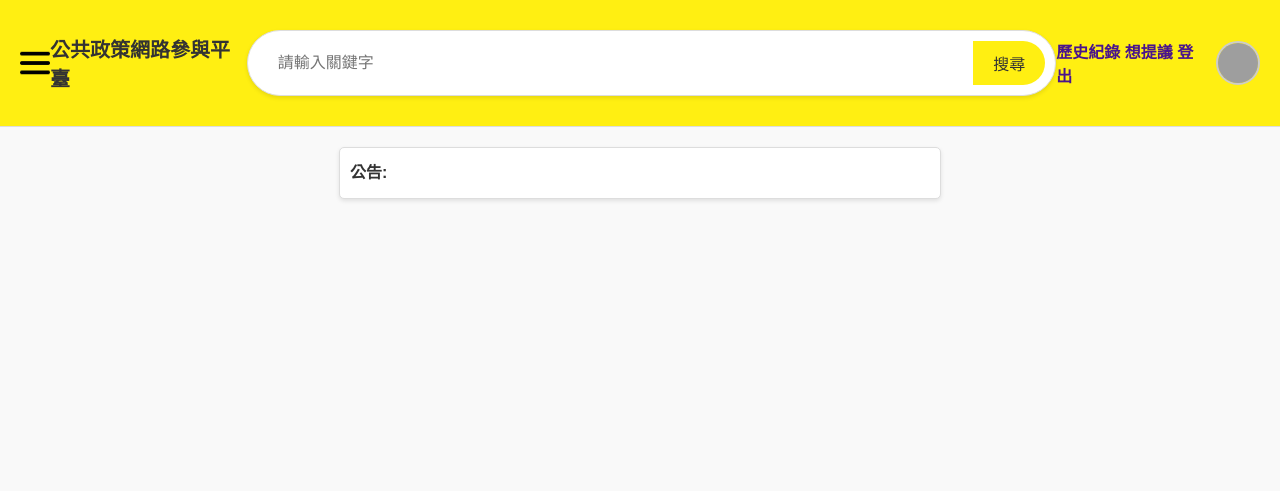
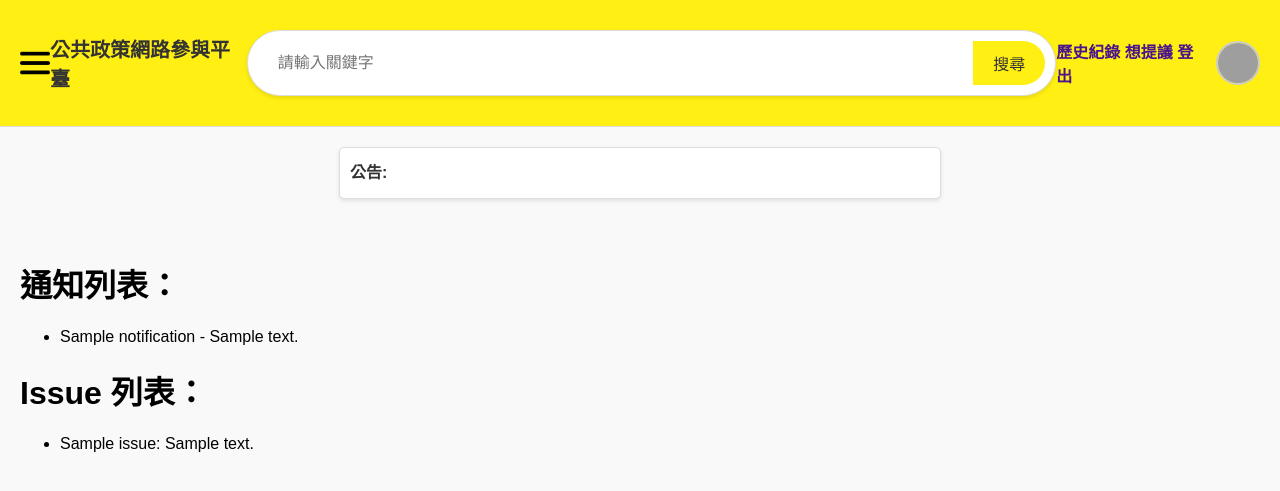
Before and after one commit to KaiXiangC/SE_Final, a Flask app: template app/templates/index.html in a window 1280 px wide. Shown: the top 491 px of the page. Run offline with Flask 3, Linux system fonts and the light colour scheme; the template is opened without the code that fills it: most values are stand-ins (such as "Sample title", 1, 10 or a date in 2020); grey boxes are pictures that could not be loaded.

Commit message:
index update

```diff
--- a/app/models/issue.py
+++ b/app/models/issue.py
@@ -20,6 +20,10 @@ class Issue(db.Model):
     comments = db.relationship('Comment', backref='issue', lazy=True)
 
     @classmethod
+    def get_all_issues(cls):
+        return cls.query.all()
+
+    @classmethod
     def get_posted_issues_by_user(cls, user_id):
         from app.models import Issue, Comment, Favorite, Vote
         return cls.query.filter_by(userID=user_id).all()
--- a/app/models/notification.py
+++ b/app/models/notification.py
@@ -48,3 +48,7 @@ class Notification(db.Model):
             db.session.commit()
             return True
         return False
+
+    @classmethod
+    def get_notifications_by_user(cls, user_id):
+        return cls.query.filter_by(userID=user_id).all()
--- a/app/templates/index.html
+++ b/app/templates/index.html
@@ -323,7 +323,19 @@
     </div>
 
     <div class="content" id="results">
-        <!-- 動態列表會顯示在這裡 -->
+        <h1>通知列表：</h1>
+        <ul>
+        {% for notification in notifications %}
+            <li>{{ notification.title }} - {{ notification.content }}</li>
+        {% endfor %}
+        </ul>
+
+        <h1>Issue 列表：</h1>
+        <ul>
+        {% for issue in issues %}
+            <li>{{ issue.title }}: {{ issue.description }}</li>
+        {% endfor %}
+        </ul>
     </div>
 
     <script>
```
Also changed, not shown: app/routes/login.py (+18 -0 lines), static/ad4.jpg (added).
